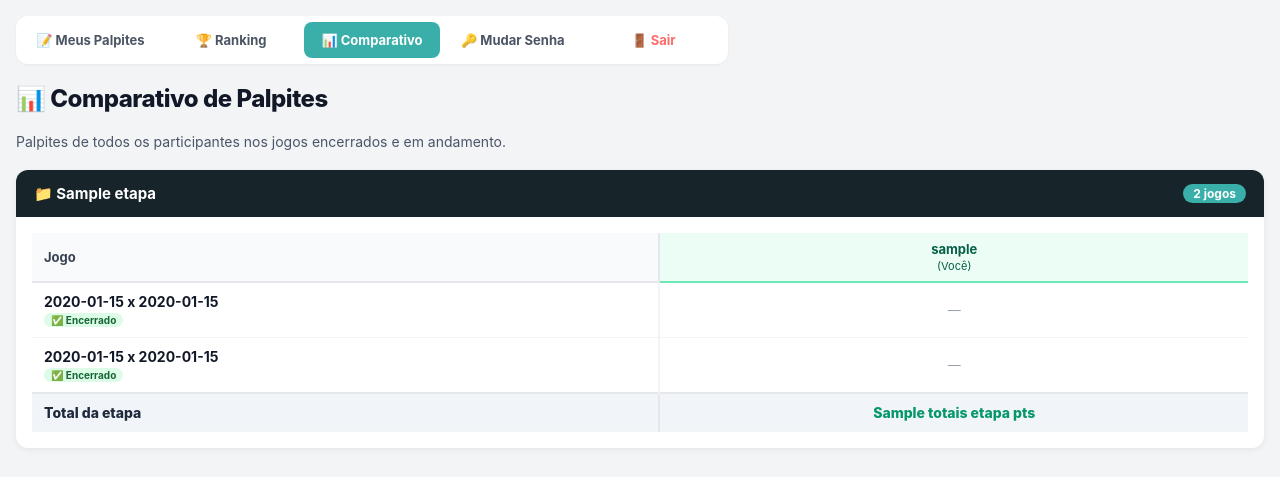
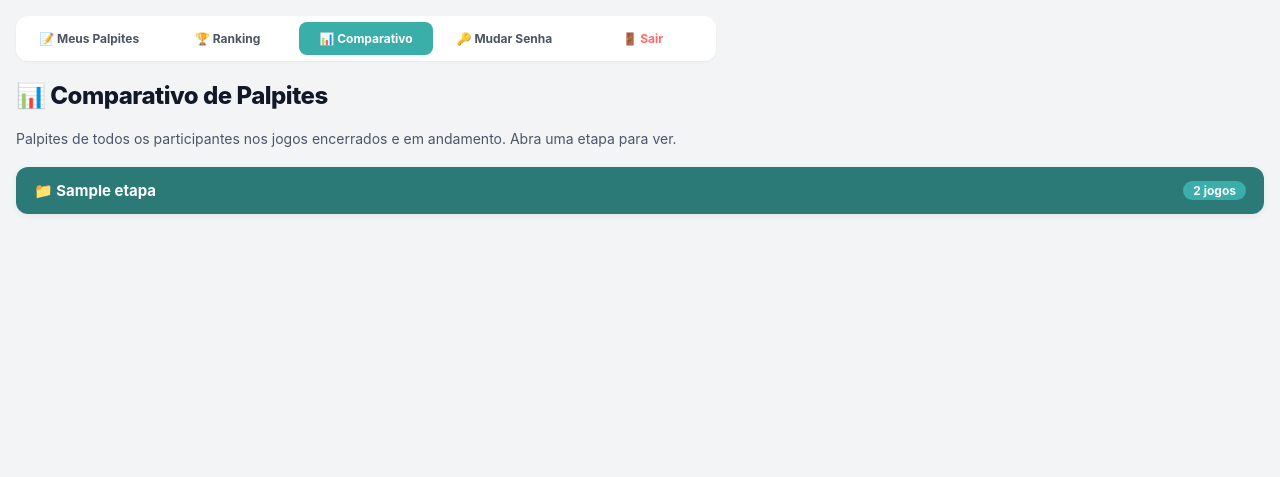
Before and after one commit to lucasdama/BolaoCopa2026, a Flask app: template templates/comparativo.html in a window 1280 px wide. Shown: the top 477 px of the page. Run offline with Flask 3, Linux system fonts and the light colour scheme; the template is opened without the code that fills it: most values are stand-ins (such as "Sample title", 1, 10 or a date in 2020); some libraries are stand-ins or nearby versions.

Commit message:
fix: telas

```diff
--- a/templates/comparativo.html
+++ b/templates/comparativo.html
@@ -5,16 +5,14 @@
     <meta name="viewport" content="width=device-width, initial-scale=1.0">
     <title>Comparativo de Palpites - Bolão</title>
     <style>
+        * { box-sizing: border-box; }
         body {
             font-family: -apple-system, BlinkMacSystemFont, 'Segoe UI', Roboto, sans-serif;
             background-color: #f3f4f6;
             color: #1f2937;
-            max-width: 100%;
             margin: 0;
             padding: 16px;
-            box-sizing: border-box;
         }
-
         h2 { font-weight: 800; color: #111827; letter-spacing: -0.5px; margin-top: 20px; }
 
         .menu {
@@ -26,26 +24,29 @@
             margin-bottom: 20px;
             gap: 4px;
             max-width: 700px;
+            flex-wrap: wrap;
         }
         .menu a {
             flex: 1;
+            min-width: 60px;
             text-align: center;
-            padding: 10px;
+            padding: 9px 6px;
             text-decoration: none;
             color: #4b5563;
             font-weight: 700;
-            font-size: 13px;
+            font-size: 12px;
             border-radius: 8px;
-            transition: all 0.2s ease;
+            transition: background 0.2s;
+            white-space: nowrap;
         }
         .menu a.active { background: #3aafa9; color: white; }
 
-        /* Sanfona por etapa */
+        /* Sanfona */
         details {
             background: white;
             border-radius: 12px;
             box-shadow: 0 2px 6px rgba(0,0,0,0.06);
-            margin-bottom: 14px;
+            margin-bottom: 12px;
             overflow: hidden;
         }
         summary {
@@ -66,17 +67,15 @@
         details[open] summary { background: #17252a; }
         .contador { background: #3aafa9; color: white; padding: 2px 10px; border-radius: 20px; font-size: 12px; }
 
-        /* Wrapper com scroll horizontal */
+        /* Tabela */
         .tabela-wrap {
             overflow-x: auto;
-            padding: 16px;
+            -webkit-overflow-scrolling: touch;
         }
-
-        /* Tabela comparativa */
         table {
             border-collapse: collapse;
-            min-width: 100%;
             font-size: 13px;
+            /* largura mínima: col-jogo + (n players × 80px) — ajustado via JS */
         }
         thead th {
             padding: 8px 12px;
@@ -86,17 +85,17 @@
             text-align: center;
             font-weight: 700;
             color: #374151;
+            min-width: 80px;
         }
         thead th.col-jogo {
             text-align: left;
-            min-width: 160px;
+            min-width: 150px;
             position: sticky;
             left: 0;
             background: #f8fafc;
             z-index: 2;
             border-right: 2px solid #e5e7eb;
         }
-        /* Destaque para o usuário logado */
         thead th.col-eu {
             background: #ecfdf5;
             color: #065f46;
@@ -104,13 +103,12 @@
         }
 
         tbody tr:hover { background: #f9fafb; }
-        tbody tr:last-child td { border-bottom: none; }
-
         td {
             padding: 10px 12px;
             border-bottom: 1px solid #f3f4f6;
             text-align: center;
             vertical-align: middle;
+            min-width: 80px;
         }
         td.col-jogo {
             text-align: left;
@@ -119,75 +117,86 @@
             background: white;
             z-index: 1;
             border-right: 2px solid #f3f4f6;
+            min-width: 150px;
         }
         tbody tr:hover td.col-jogo { background: #f9fafb; }
 
-        .jogo-times {
-            font-weight: 700;
-            font-size: 14px;
-            color: #111827;
-        }
-        .jogo-resultado {
-            font-size: 11px;
-            color: #6b7280;
-            margin-top: 2px;
-        }
+        .jogo-times { font-weight: 700; font-size: 13px; color: #111827; }
+        .jogo-resultado { font-size: 11px; color: #6b7280; margin-top: 2px; }
         .jogo-status {
-            display: inline-block;
-            font-size: 10px;
-            font-weight: 700;
-            padding: 1px 7px;
-            border-radius: 10px;
-            margin-top: 3px;
+            display: inline-block; font-size: 10px; font-weight: 700;
+            padding: 1px 7px; border-radius: 10px; margin-top: 3px;
         }
         .status-andamento { background: #fef9c3; color: #854d0e; }
         .status-encerrado { background: #dcfce7; color: #166534; }
 
-        /* Célula de palpite */
-        .palpite-placar {
-            font-weight: 700;
-            font-size: 15px;
-            line-height: 1.2;
-        }
-        .palpite-pts {
-            font-size: 11px;
-            font-weight: 600;
-            margin-top: 3px;
-        }
+        .palpite-placar { font-weight: 700; font-size: 14px; line-height: 1.2; }
+        .palpite-pts { font-size: 11px; font-weight: 600; margin-top: 3px; }
         .sem-palpite { color: #9ca3af; font-size: 13px; }
 
-        /* Cores por resultado */
-        .exato   { color: #059669; }
-        .exato .palpite-pts   { color: #059669; }
+        .exato    { color: #059669; }
         .vencedor { color: #d97706; }
-        .vencedor .palpite-pts { color: #d97706; }
-        .errou   { color: #dc2626; }
-        .errou .palpite-pts   { color: #dc2626; }
+        .errou    { color: #dc2626; }
         .andamento { color: #2563eb; }
 
-        /* Linha de totais no rodapé */
         tfoot td {
-            padding: 10px 12px;
-            font-weight: 800;
-            background: #f1f5f9;
-            border-top: 2px solid #e5e7eb;
-            text-align: center;
-            font-size: 14px;
-            color: #1e293b;
+            padding: 10px 12px; font-weight: 800;
+            background: #f1f5f9; border-top: 2px solid #e5e7eb;
+            text-align: center; font-size: 13px; color: #1e293b;
         }
         tfoot td.col-jogo {
-            text-align: left;
-            position: sticky;
-            left: 0;
-            background: #f1f5f9;
-            border-right: 2px solid #e5e7eb;
+            text-align: left; position: sticky; left: 0;
+            background: #f1f5f9; border-right: 2px solid #e5e7eb;
         }
         tfoot td.col-eu { color: #059669; }
 
-        .vazio { padding: 20px; text-align: center; color: #9ca3af; font-size: 14px; }
+        /* ── Barra sticky de nomes ── */
+        #sticky-bar {
+            display: none;
+            position: fixed;
+            top: 0; left: 0; right: 0;
+            z-index: 999;
+            background: #17252a;
+            box-shadow: 0 2px 8px rgba(0,0,0,0.3);
+            overflow: hidden;
+        }
+        #sticky-bar-inner {
+            display: flex;
+            align-items: stretch;
+            /* translateX aplicado via JS para sincronizar com scroll horizontal */
+            will-change: transform;
+        }
+        #sticky-bar .sb-col {
+            flex-shrink: 0;
+            padding: 8px 12px;
+            font-size: 11px;
+            font-weight: 700;
+            color: #e5e7eb;
+            text-align: center;
+            white-space: nowrap;
+            border-right: 1px solid rgba(255,255,255,0.1);
+        }
+        #sticky-bar .sb-col.sb-jogo {
+            text-align: left;
+            color: #9ca3af;
+            position: sticky;
+            left: 0;
+            background: #17252a;
+            z-index: 2;
+            border-right: 2px solid rgba(255,255,255,0.2);
+        }
+        #sticky-bar .sb-col.sb-eu {
+            color: #6ee7b7;
+            background: rgba(16,185,129,0.15);
+        }
     </style>
 </head>
 <body>
+
+    <!-- Barra de nomes sticky (gerenciada por JS) -->
+    <div id="sticky-bar">
+        <div id="sticky-bar-inner"></div>
+    </div>
 
     <div class="menu">
         <a href="/palpites">📝 Meus Palpites</a>
@@ -200,6 +209,7 @@
     <h2>📊 Comparativo de Palpites</h2>
     <p style="color: #4a5568; margin-bottom: 20px; font-size: 14px;">
         Palpites de todos os participantes nos jogos encerrados e em andamento.
+        Abra uma etapa para ver.
     </p>
 
     {% set tem_jogos = namespace(value=false) %}
@@ -217,8 +227,7 @@
     {% set lista = jogos_agrupados[etapa] %}
     {% if lista|length > 0 %}
 
-
-    <details open>
+    <details>
         <summary>
             <span>📁 {{ etapa }}</span>
             <span class="contador">{{ lista|length }} jogo{{ 's' if lista|length != 1 }}</span>
@@ -229,9 +238,9 @@
                     <tr>
                         <th class="col-jogo">Jogo</th>
                         {% for u in usuarios %}
-                        <th class="{{ 'col-eu' if u['id'] == usuario_logado_id }}">
-                            {{ u['login'] }}
-                            {% if u['id'] == usuario_logado_id %}<br><span style="font-weight:400;font-size:11px;">(Você)</span>{% endif %}
+                        <th class="{{ 'col-eu' if u['id'] == usuario_logado_id }}"
+                            data-uid="{{ u['id'] }}">
+                            {{ u['login'] }}{% if u['id'] == usuario_logado_id %} ★{% endif %}
                         </th>
                         {% endfor %}
                     </tr>
@@ -242,9 +251,7 @@
                     <td class="col-jogo">
                         <div class="jogo-times">{{ jogo['time1'] }} x {{ jogo['time2'] }}</div>
                         {% if jogo['status'] == 'Encerrado' and jogo['gols_time1_real'] is not none %}
-                        <div class="jogo-resultado">
-                            Resultado: {{ jogo['gols_time1_real'] }} x {{ jogo['gols_time2_real'] }}
-                        </div>
+                        <div class="jogo-resultado">{{ jogo['gols_time1_real'] }} x {{ jogo['gols_time2_real'] }}</div>
                         {% endif %}
                         <span class="jogo-status {{ 'status-andamento' if jogo['status'] == 'Em Andamento' else 'status-encerrado' }}">
                             {{ '🟡 Em Andamento' if jogo['status'] == 'Em Andamento' else '✅ Encerrado' }}
@@ -260,10 +267,7 @@
                                 <div class="palpite-placar {{ p['acerto'] }}">
                                     {{ p['g1'] }} x {{ p['g2'] }}
                                     <div class="palpite-pts">
-                                    {% if p['pontos'] == 10 %}⭐ 10 pts
-                                    {% elif p['pontos'] >= 5 %}{{ p['pontos'] }} pts
-                                    {% else %}{{ p['pontos'] if p['pontos'] else 0 }} pts
-                                    {% endif %}
+                                        {% if p['pontos'] == 10 %}⭐ 10{% else %}{{ p['pontos'] if p['pontos'] else 0 }}{% endif %} pts
                                     </div>
                                 </div>
                             {% else %}
@@ -294,5 +298,95 @@
     {% endif %}
     {% endfor %}
 
+<script>
+(function () {
+    const stickyBar    = document.getElementById('sticky-bar');
+    const stickyInner  = document.getElementById('sticky-bar-inner');
+    const usuarioLogadoId = {{ usuario_logado_id }};
+
+    let activeWrap  = null;   // .tabela-wrap atualmente aberto e visível
+    let activeThead = null;
+    let colWidths   = [];     // larguras das colunas da tabela ativa
+
+    // ── Constrói as células da barra a partir do thead ativo ──
+    function buildBar(thead) {
+        stickyInner.innerHTML = '';
+        const ths = thead.querySelectorAll('th');
+        colWidths = [];
+        ths.forEach(th => {
+            const w = th.getBoundingClientRect().width;
+            colWidths.push(w);
+            const cell = document.createElement('div');
+            cell.className = 'sb-col' +
+                (th.classList.contains('col-jogo') ? ' sb-jogo' : '') +
+                (th.classList.contains('col-eu')   ? ' sb-eu'   : '');
+            cell.style.width    = w + 'px';
+            cell.style.minWidth = w + 'px';
+            cell.textContent    = th.textContent.trim();
+            stickyInner.appendChild(cell);
+        });
+    }
+
+    // ── Mostra/esconde e sincroniza a barra ──
+    function onScroll() {
+        if (!activeThead || !activeWrap) { stickyBar.style.display = 'none'; return; }
+
+        const theadBottom = activeThead.getBoundingClientRect().bottom;
+        const wrapBottom  = activeWrap.getBoundingClientRect().bottom;
+
+        if (theadBottom < 0 && wrapBottom > 40) {
+            stickyBar.style.display = 'block';
+            // desloca a inner para simular o scroll horizontal da tabela
+            stickyInner.style.transform = `translateX(-${activeWrap.scrollLeft}px)`;
+        } else {
+            stickyBar.style.display = 'none';
+        }
+    }
+
+    function onTableScroll() {
+        if (stickyBar.style.display === 'block') {
+            stickyInner.style.transform = `translateX(-${activeWrap.scrollLeft}px)`;
+        }
+    }
+
+    // ── Observa abertura/fechamento de cada details ──
+    document.querySelectorAll('details').forEach(det => {
+        det.addEventListener('toggle', () => {
+            if (det.open) {
+                // Fecha os demais (comportamento acordeão)
+                document.querySelectorAll('details').forEach(d => {
+                    if (d !== det) d.removeAttribute('open');
+                });
+
+                const wrap  = det.querySelector('.tabela-wrap');
+                const thead = det.querySelector('thead');
+                if (!wrap || !thead) return;
+
+                activeWrap  = wrap;
+                activeThead = thead;
+
+                // Reconstrói a barra com as larguras reais das colunas
+                // (espera o layout terminar de renderizar)
+                requestAnimationFrame(() => {
+                    buildBar(thead);
+                    onScroll();
+                });
+
+                wrap.addEventListener('scroll', onTableScroll);
+            } else {
+                // Fechou — limpa se era o ativo
+                const wrap = det.querySelector('.tabela-wrap');
+                if (wrap === activeWrap) {
+                    activeWrap  = null;
+                    activeThead = null;
+                    stickyBar.style.display = 'none';
+                }
+            }
+        });
+    });
+
+    window.addEventListener('scroll', onScroll, { passive: true });
+})();
+</script>
 </body>
 </html>
--- a/templates/palpites.html
+++ b/templates/palpites.html
@@ -248,7 +248,9 @@
     <div class="menu">
         <a href="/palpites" class="active">📝 Meus Palpites</a>
         <a href="/ranking">🏆 Ranking</a>
-        <a href="/alterar-senha">🔑 Mudar Senha</a> <a href="/logout" style="color: #ff6b6b;">🚪 Sair</a>
+        <a href="/comparativo">📊 Comparativo</a>
+        <a href="/alterar-senha">🔑 Mudar Senha</a>
+        <a href="/logout" style="color: #ff6b6b;">🚪 Sair</a>
     </div>
 
     <h2>Olá, {{ session['usuario_login'] }}!</h2>
```
Lines whose indentation alone changed are shown as unchanged.
